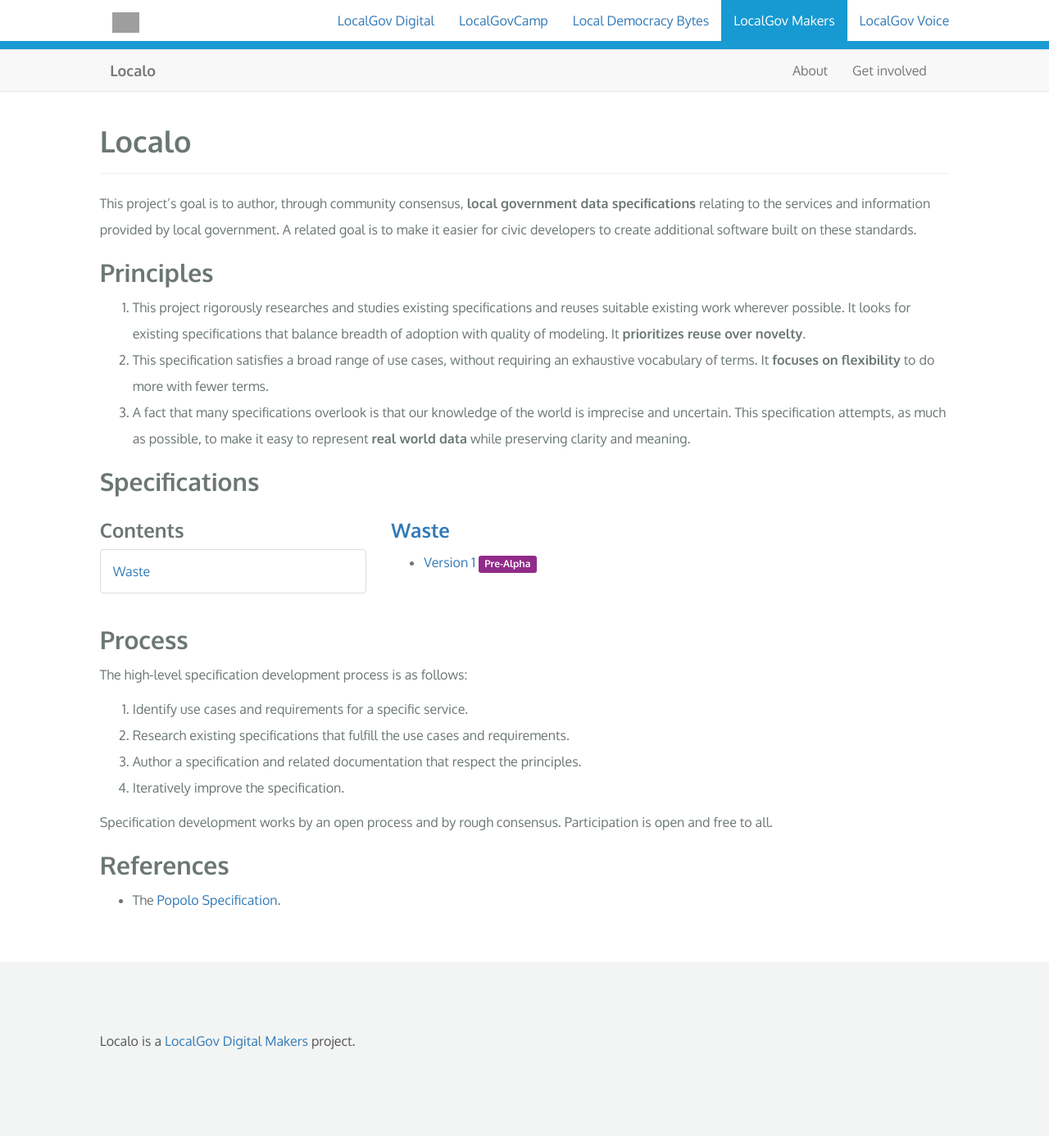
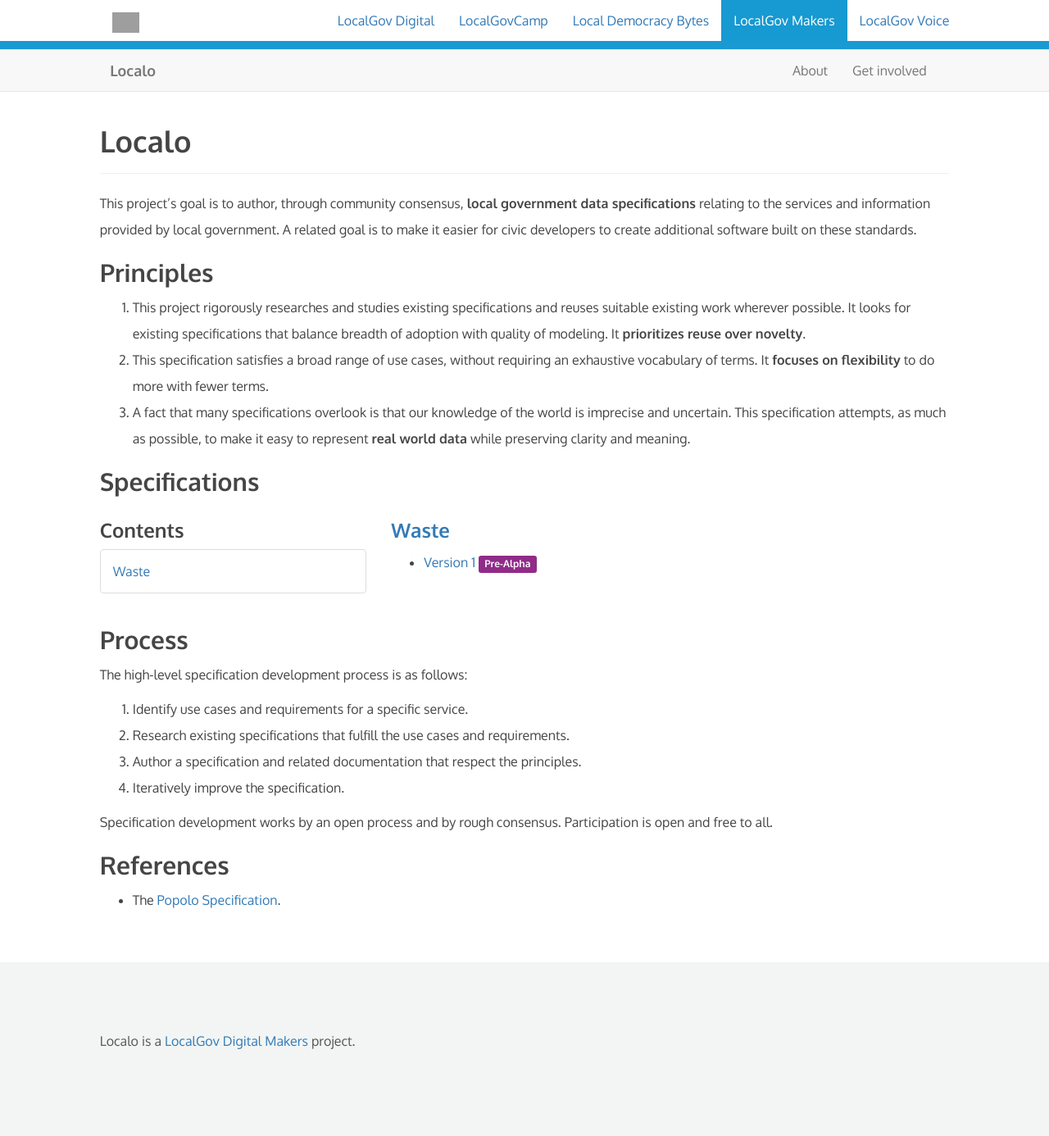
Before and after one commit to LocalGovDigital/localo, a Jekyll site: the page built from index.md, in a window 1280 px wide. Shown: the whole page at 82% size. Built offline with Jekyll 4.4.1, drawn with Linux system fonts in a browser that asks for light colours; nearby versions of some CDN libraries; grey boxes are pictures that could not be loaded.

Commit message:
Darken font

```diff
--- a/css/style.css
+++ b/css/style.css
@@ -243,13 +243,13 @@ body {
     font-family: Oxygen, sans-serif;
     font-size: 16px;
     font-weight: 400;
-    color: #6b7770;
+    color: #454545;
 }
 p, li {
     line-height: 2em; }
 .navbar-app { border-radius: 0; border-left: 0; border-right: 0; }
 
-.navbar-brand { font-weight: 700; }
+.navbar-brand { font-weight: 700; color: #212121; }
 
 .makers .navbar-head {
   border-bottom: 10px solid #199ad2;
```
